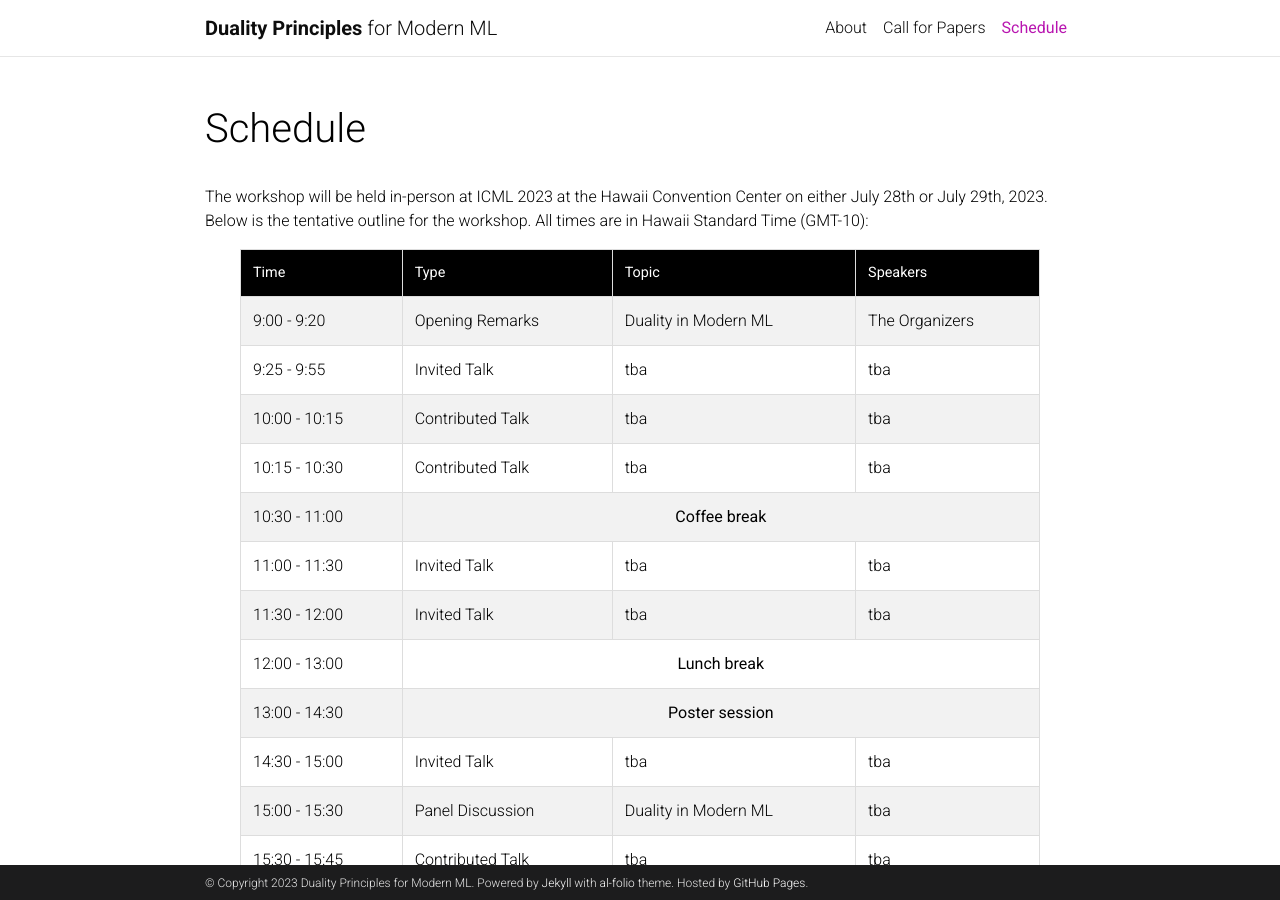
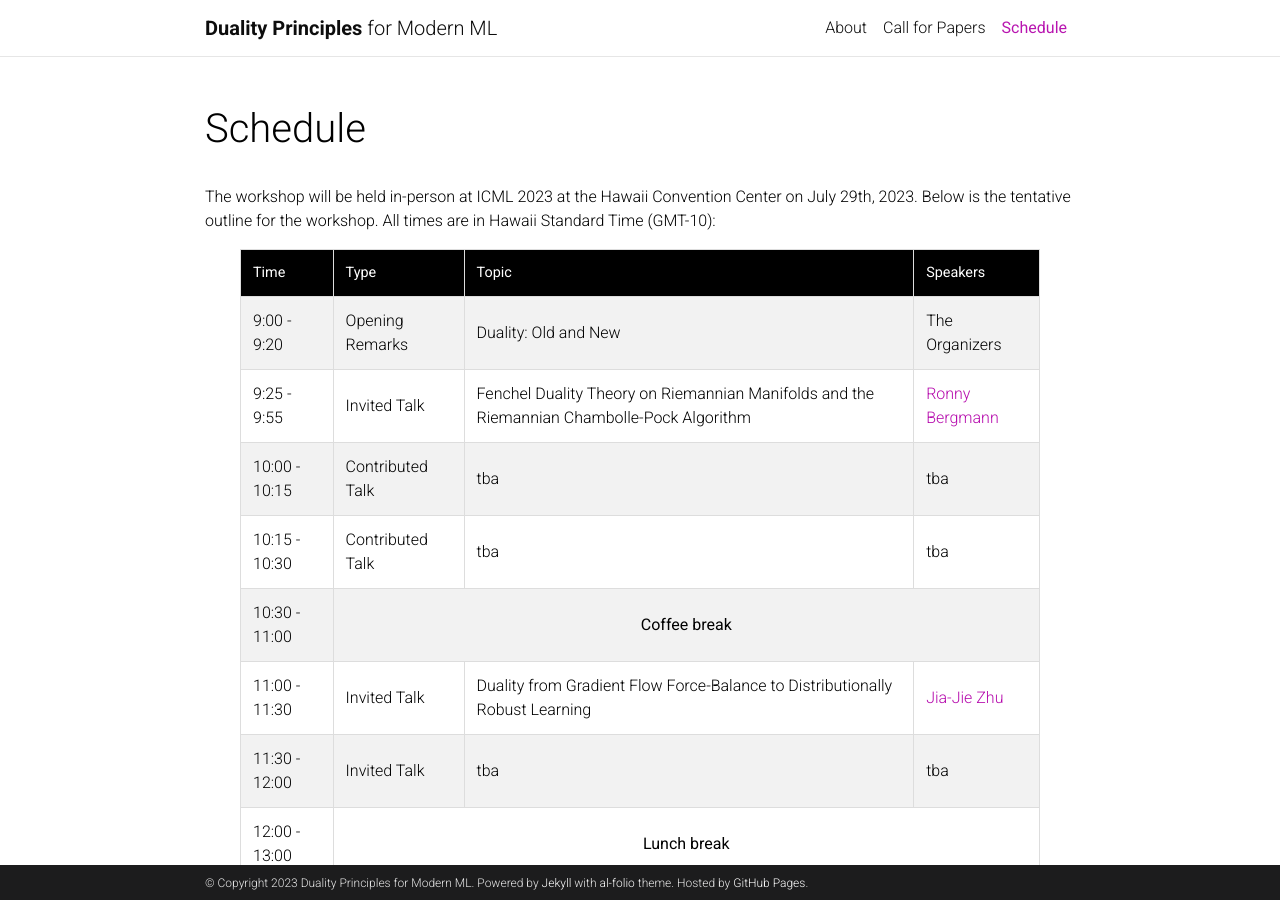
Before and after one commit to dp4ml/dp4ml.github.io, a Jekyll site: the page built from _pages/schedule.md, in a window 1280 px wide and 900 px high. Built offline with Jekyll 4.4.1, drawn with Linux system fonts in a browser that asks for light colours; comment, search, counter and statistics services are not loaded; a style sheet for code colours, icons or effects is not loaded.

Commit message:
upd talks

```diff
--- a/_pages/schedule.md
+++ b/_pages/schedule.md
@@ -9,7 +9,7 @@ horizontal: false
 ---
 
 The workshop will be held in-person at ICML 2023 at the Hawaii
-Convention Center on either July 28th or July 29th, 2023. Below is the
+Convention Center on July 29th, 2023. Below is the
 tentative outline for the workshop. All times are in Hawaii Standard Time (GMT-10):
 <table id="conference-table">
   <tr>
@@ -21,14 +21,15 @@ tentative outline for the workshop. All times are in Hawaii Standard Time (GMT-1
   <tr>
   <td>9:00 - 9:20</td>
   <td>Opening Remarks</td>
-  <td>Duality in Modern ML</td>
+  <td>Duality: Old and New</td>
   <td>The Organizers</td>
   </tr>
   <tr>
     <td>9:25 - 9:55</td>
     <td>Invited Talk</td>
-	<td>tba</td>
-	<td>tba</td>
+	<td>Fenchel Duality Theory on Riemannian Manifolds and the
+	Riemannian Chambolle-Pock Algorithm</td>
+	<td><a href="https://ronnybergmann.net/">Ronny Bergmann</a></td>
   </tr>
   <tr>
     <td>10:00 - 10:15</td>
@@ -49,8 +50,9 @@ tentative outline for the workshop. All times are in Hawaii Standard Time (GMT-1
   <tr>
     <td>11:00 - 11:30</td>
     <td>Invited Talk</td>
-	<td>tba</td>
-	<td>tba</td>
+	<td>Duality from Gradient Flow Force-Balance to Distributionally
+	Robust Learning</td>
+	<td><a href="https://jj-zhu.github.io/">Jia-Jie Zhu</a></td>
   </tr>
   <tr>
     <td>11:30 - 12:00</td>
```
